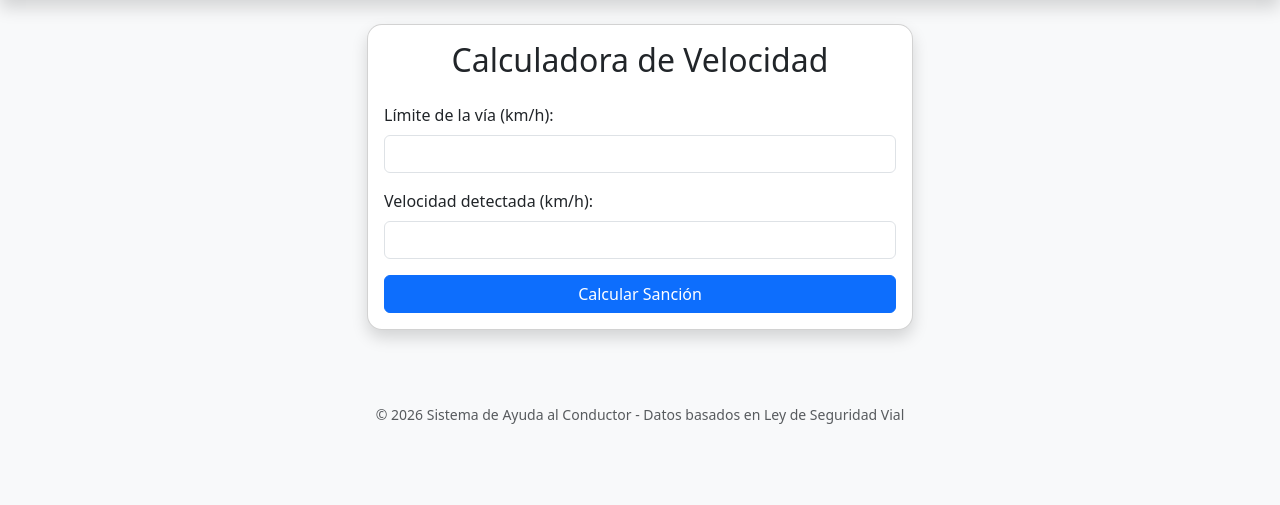
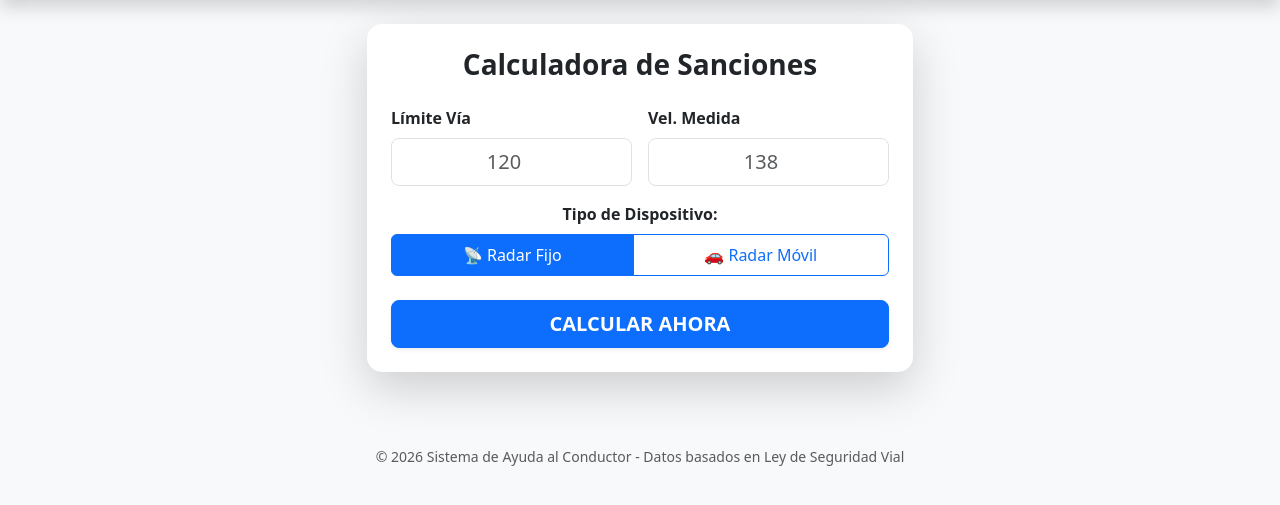
Before and after one commit to Trukingdriver/calculadora-multas, a Flask app: page / in a window 1280 px wide. Shown: the part 56-561 px from the top of the page. Run offline with Flask 3, Linux system fonts and the light colour scheme.

Commit message:
Update index.html

```diff
--- a/templates/index.html
+++ b/templates/index.html
@@ -2,28 +2,66 @@
 
 {% block content %}
 <div class="row justify-content-center">
-    <div class="col-md-6">
-        <div class="card shadow">
-            <div class="card-body">
-                <h2 class="card-title text-center mb-4">Calculadora de Velocidad</h2>
+    <div class="col-md-8 col-lg-6">
+        <div class="card shadow-lg border-0">
+            <div class="card-body p-4">
+                <h3 class="text-center mb-4 fw-bold">Calculadora de Sanciones</h3>
                 <form method="POST">
-                    <div class="mb-3">
-                        <label class="form-label">Límite de la vía (km/h):</label>
-                        <input type="number" name="limite" class="form-control" required>
+                    <div class="row g-3 mb-3">
+                        <div class="col-6">
+                            <label class="form-label fw-semibold">Límite Vía</label>
+                            <input type="number" name="limite" class="form-control form-control-lg text-center" placeholder="120" required>
+                        </div>
+                        <div class="col-6">
+                            <label class="form-label fw-semibold">Vel. Medida</label>
+                            <input type="number" name="velocidad" class="form-control form-control-lg text-center" placeholder="138" required>
+                        </div>
                     </div>
-                    <div class="mb-3">
-                        <label class="form-label">Velocidad detectada (km/h):</label>
-                        <input type="number" name="velocidad" class="form-control" required>
+
+                    <div class="mb-4">
+                        <label class="form-label d-block fw-semibold text-center">Tipo de Dispositivo:</label>
+                        <div class="btn-group w-100" role="group">
+                            <input type="radio" class="btn-check" name="tipo_radar" id="fijo" value="fijo" checked>
+                            <label class="btn btn-outline-primary py-2" for="fijo">📡 Radar Fijo</label>
+
+                            <input type="radio" class="btn-check" name="tipo_radar" id="movil" value="movil">
+                            <label class="btn btn-outline-primary py-2" for="movil">🚗 Radar Móvil</label>
+                        </div>
                     </div>
-                    <button type="submit" class="btn btn-primary w-100">Calcular Sanción</button>
+
+                    <button type="submit" class="btn btn-primary btn-lg w-100 fw-bold shadow-sm">CALCULAR AHORA</button>
                 </form>
 
                 {% if resultado %}
-                <div class="alert mt-4 {% if resultado.multa > 0 %}alert-danger{% else %}alert-success{% endif %}">
-                    <h4>Resultado: {{ resultado.multa }}€</h4>
-                    <p><strong>Puntos:</strong> {{ resultado.puntos }}</p>
-                    <hr>
-                    <p><small><strong>Base Legal:</strong> Según el Art. 52 del Reglamento General de Circulación, circular a {{ resultado.velocidad }} km/h en zona de {{ resultado.limite }} se considera {{ resultado.descripcion }}.</small></p>
+                <div class="mt-4 p-4 rounded-4 border-start border-4 {% if resultado.multa > 0 %}border-danger bg-white shadow-sm{% else %}border-success bg-light{% endif %}">
+                    <div class="text-center mb-3">
+                        <h2 class="display-6 fw-bold {% if resultado.multa > 0 %}text-danger{% else %}text-success{% endif %}">
+                            {{ resultado.multa }}€
+                        </h2>
+                        <span class="badge rounded-pill {% if resultado.puntos == 0 %}bg-success{% elif resultado.puntos < 6 %}bg-warning text-dark{% else %}bg-danger{% endif %} px-3 py-2">
+                            Pérdida de puntos: {{ resultado.puntos }}
+                        </span>
+                    </div>
+
+                    <div class="row text-center border-top pt-3">
+                        <div class="col-6 border-end">
+                            <small class="text-muted d-block">Velocidad Real</small>
+                            <span class="fw-bold">{{ resultado.vel_real }} km/h</span>
+                        </div>
+                        <div class="col-6">
+                            <small class="text-muted d-block">Pago Reducido</small>
+                            <span class="fw-bold text-primary">{{ resultado.pronto_pago }}€</span>
+                        </div>
+                    </div>
+
+                    {% if resultado.multa > 0 %}
+                    <div class="mt-4 p-3 bg-light rounded-3">
+                        <h6 class="fw-bold"><i class="bi bi-file-earmark-text"></i> Sugerencia de Recurso:</h6>
+                        <p class="small text-muted mb-0 italic">
+                            "Solicito la anulación por margen de error: la velocidad captada de {{ resultado.velocidad }} km/h equivale legalmente a {{ resultado.vel_real }} km/h tras aplicar el margen del 5%/7%..."
+                        </p>
+                    </div>
+                    {% endif %}
                 </div>
                 {% endif %}
             </div>
```
